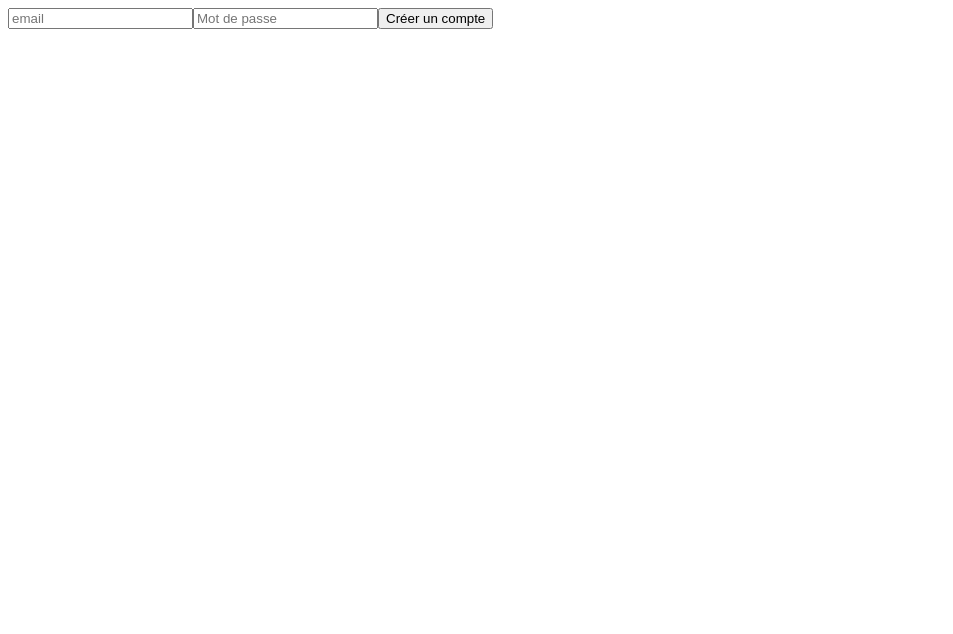
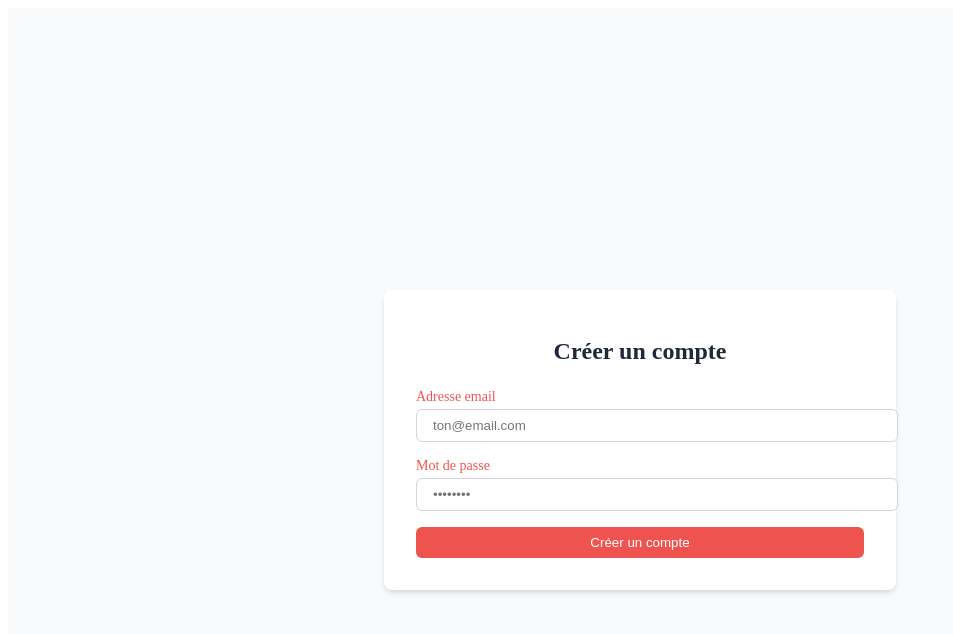
Before and after one commit to ammani94/pokeapi, a Vue app in the folder frontend/: page /signup in a window 1280 px wide. Shown: the top 634 px of the page, without its empty margins (0-953 px from the left). Built offline with nearby package versions, Linux system fonts and the light colour scheme; no server answers; the HTML template or start-up script is replaced by a standard one.

Commit message:
bug fixed + css

```diff
--- a/frontend/package.json
+++ b/frontend/package.json
@@ -34,6 +34,7 @@
     "@vue/eslint-config-typescript": "^14.7.0",
     "@vue/test-utils": "^2.4.6",
     "@vue/tsconfig": "^0.8.1",
+    "autoprefixer": "^10.5.0",
     "eslint": "^10.0.2",
     "eslint-config-prettier": "^10.1.8",
     "eslint-plugin-oxlint": "~1.50.0",
@@ -43,7 +44,10 @@
     "jsdom": "^28.1.0",
     "npm-run-all2": "^8.0.4",
     "oxlint": "~1.50.0",
+    "postcss": "^8.5.10",
     "prettier": "3.8.1",
+    "sass": "^1.99.0",
+    "tailwindcss": "^4.2.4",
     "typescript": "~5.9.3",
     "vite": "^7.3.1",
     "vite-plugin-vue-devtools": "^8.0.6",
--- /dev/null
+++ b/frontend/src/assets/styles/styles.scss
@@ -0,0 +1,104 @@
+$primary-color: #ef5350;
+$primary-hover: darken($primary-color, 10%);
+$text-color: #1f2937;
+$light-gray: #f9fafb;
+$border-color: #d1d5db;
+$shadow-color: rgba(0, 0, 0, 0.1);
+
+.authentification {
+  min-height: 100vh;
+  display: flex;
+  align-items: center;
+  justify-content: center;
+  background-color: $light-gray;
+  padding: 2rem;
+
+  .auth-container {
+    background: white;
+    padding: 2rem;
+    border-radius: 0.5rem;
+    box-shadow: 0 4px 6px -1px $shadow-color, 0 2px 4px -2px $shadow-color;
+    width: 100%;
+    max-width: 28rem;
+    text-align: center;
+  }
+}
+
+.auth-title {
+  font-size: 1.5rem;
+  font-weight: 700;
+  color: $text-color;
+  margin-bottom: 1.5rem;
+}
+
+.auth-form {
+  display: flex;
+  flex-direction: column;
+  gap: 1rem;
+}
+
+.form-group {
+  display: flex;
+  flex-direction: column;
+  align-items: flex-start;
+}
+
+.form-label {
+  font-size: 0.875rem;
+  font-weight: 500;
+  color: #ef5350;
+  margin-bottom: 0.25rem;
+}
+
+.form-input {
+  width: 100%;
+  padding: 0.5rem 1rem;
+  border: 1px solid $border-color;
+  border-radius: 0.375rem;
+  outline: none;
+  transition: all 0.2s ease;
+
+  &:focus {
+    border-color: $primary-color;
+    box-shadow: 0 0 0 2px rgba($primary-color, 0.5);
+  }
+}
+
+.auth-button {
+  background-color: $primary-color;
+  color: white;
+  font-weight: 500;
+  padding: 0.5rem 1rem;
+  border-radius: 0.375rem;
+  border: none;
+  cursor: pointer;
+  transition: background-color 0.2s ease;
+
+  &:hover {
+    background-color: $primary-hover;
+  }
+}
+
+.auth-links {
+  margin-top: 1.5rem;
+  font-size: 0.875rem;
+  color: #6b7280;
+}
+
+.auth-text {
+  margin: 0;
+}
+
+.auth-link {
+  color: $primary-color;
+  font-weight: 500;
+  text-decoration: none;
+
+  &:hover {
+    text-decoration: underline;
+  }
+}
+
+.mt-2 {
+  margin-top: 0.5rem;
+}
--- a/frontend/src/views/HomeView.vue
+++ b/frontend/src/views/HomeView.vue
@@ -96,22 +96,9 @@ const catchPokemons = async (listPokemon) => {
 
 const submitForm = async () => {
       try {
-        this.formData.api_id = listPokemon.id
-        this.formData.name = listPokemon.name
-        if (store.userSession.email !== undefined) {
-          this.formData.userId = store.userSession.email
-        }
-        const response = await axios.post(
-          'http://localhost:3000/catch',
-          this.formData,
-          {
-            withCredentials: true,
-            headers: {
-              'Content-Type': 'application/json',
-            },
-          }
-        )
-        alert(response.data.message)
+        const response = await axios.get(url+search.value.name)
+        console.log(response.data)
+        pokemons.value = [response.data]
       } catch (error) {
         console.error("Erreur :", error)
       }
--- a/frontend/src/views/SigninView.vue
+++ b/frontend/src/views/SigninView.vue
@@ -1,4 +1,4 @@
-<template>
+<!-- <template>
   <div class="authentification">
     <form @submit.prevent="submitForm">
       <input v-model="formData.email" placeholder="email" required />
@@ -8,6 +8,55 @@
   </div>
   <div class="signup">
     <router-link to="/signup">Créer un compte</router-link>
+  </div>
+</template> -->
+
+<template>
+  <div class="authentification">
+    <div class="auth-container">
+
+      <form @submit.prevent="submitForm" class="auth-form">
+        <div class="form-group">
+          <label for="email" class="form-label">Adresse email</label>
+          <input
+            id="email"
+            v-model="formData.email"
+            type="email"
+            placeholder="ton@email.com"
+            required
+            class="form-input"
+          />
+        </div>
+
+        <div class="form-group">
+          <label for="password" class="form-label">Mot de passe</label>
+          <input
+            id="password"
+            v-model="formData.password"
+            type="password"
+            placeholder="••••••••"
+            required
+            class="form-input"
+          />
+        </div>
+
+        <button type="submit" @click="() => submitForm()" class="auth-button">
+          Se connecter
+        </button>
+      </form>
+
+      <div class="auth-links">
+        <p class="auth-text">
+          Pas de compte ?
+          <router-link to="/signup" class="auth-link">En créer un</router-link>
+        </p>
+        <p class="auth-text mt-2">
+          <router-link to="/forgot-password" class="auth-link">
+            Mot de passe oublié ?
+          </router-link>
+        </p>
+      </div>
+    </div>
   </div>
 </template>
 
@@ -37,3 +86,7 @@ const formData = ref({
         }
     }
 </script>
+
+<style lang="scss" scoped>
+@import '@/assets/styles/styles';
+</style>
--- a/frontend/src/views/SignupView.vue
+++ b/frontend/src/views/SignupView.vue
@@ -1,10 +1,38 @@
 <template>
   <div class="authentification">
-    <form @submit.prevent="submitForm">
-    <input v-model="formData.email" placeholder="email" required />
-    <input v-model="formData.password" type="password" placeholder="Mot de passe" required />
-    <button @click="() => submitForm()">Créer un compte</button>
-  </form>
+    <div class="auth-container">
+      <h1 class="auth-title">Créer un compte</h1>
+
+      <form @submit.prevent="submitForm" class="auth-form">
+        <div class="form-group">
+          <label for="email" class="form-label">Adresse email</label>
+          <input
+            id="email"
+            v-model="formData.email"
+            type="email"
+            placeholder="ton@email.com"
+            required
+            class="form-input"
+          />
+        </div>
+
+        <div class="form-group">
+          <label for="password" class="form-label">Mot de passe</label>
+          <input
+            id="password"
+            v-model="formData.password"
+            type="password"
+            placeholder="••••••••"
+            required
+            class="form-input"
+          />
+        </div>
+
+        <button type="submit" @click="() => submitForm()" class="auth-button">
+          Créer un compte
+        </button>
+      </form>
+    </div>
   </div>
 </template>
 
@@ -32,3 +60,7 @@ export default {
   }
 }
 </script>
+
+<style lang="scss" scoped>
+@import '@/assets/styles/styles';
+</style>
```
Also changed, not shown: 1 other file (tests, documents, lock files or other folders).
